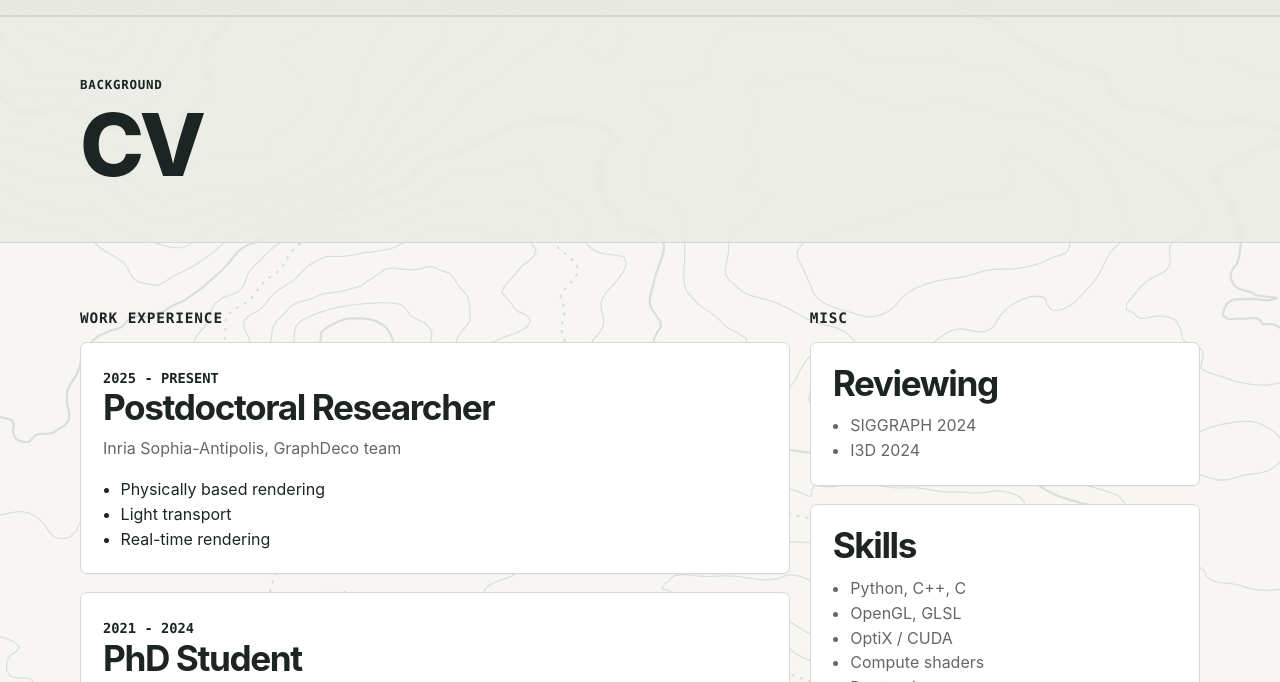
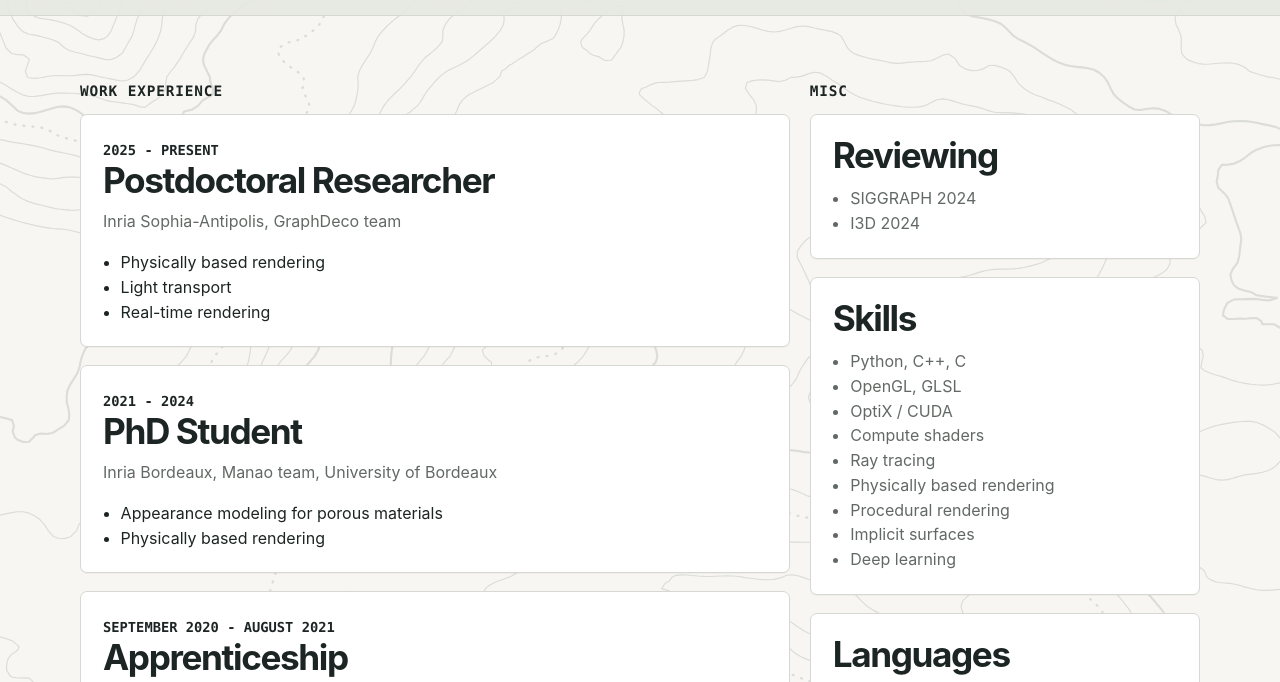
Before and after one commit to SimonLCS/simonlcs.github.io, a website: page cv.html in a window 1280 px wide. Shown: the part 57-739 px from the top of the page. Drawn offline with Linux system fonts and the light colour scheme.

Commit message:
Remove redundant page headers

```diff
--- a/assets/styles.css
+++ b/assets/styles.css
@@ -305,15 +305,13 @@ h3 {
 }
 
 .intro-band,
-.contact-band,
-.page-hero {
+.contact-band {
   border-block: 1px solid var(--line);
   background: transparent;
 }
 
 .intro-grid,
 .contact-grid,
-.page-hero-grid,
 .section-head {
   display: grid;
   grid-template-columns: minmax(0, 0.9fr) minmax(280px, 0.6fr);
@@ -322,8 +320,7 @@ h3 {
 }
 
 .intro-grid p:last-child,
-.contact-grid p:last-child,
-.page-hero-grid > p {
+.contact-grid p:last-child {
   margin-bottom: 0;
   color: var(--muted);
   font-size: 1.15rem;
@@ -354,17 +351,6 @@ h3 {
 
 .contact-band .contact-grid p:last-child {
   color: #d1d4ce;
-}
-
-.page-hero {
-  padding: 58px 0;
-  background: rgba(227, 231, 223, 0.58);
-  backdrop-filter: blur(3px) saturate(0.9);
-}
-
-.page-hero h1 {
-  max-width: none;
-  margin-bottom: 0;
 }
 
 .section-head {
@@ -894,7 +880,6 @@ h3 {
   .hero-grid,
   .intro-grid,
   .contact-grid,
-  .page-hero-grid,
   .section-head,
   .publications-layout,
   .publication-card,
--- a/cv.html
+++ b/cv.html
@@ -34,16 +34,6 @@
     </header>
 
     <main id="main">
-      <section class="page-hero">
-        <div class="shell page-hero-grid">
-          <div>
-            <p class="eyebrow">Background</p>
-            <h1>CV</h1>
-          </div>
-          <p></p>
-        </div>
-      </section>
-
       <section class="section">
         <div class="shell cv-layout" data-cv></div>
       </section>
```
Also changed, not shown: portfolio.html (+0 -10 lines), publications.html (+0 -10 lines).
